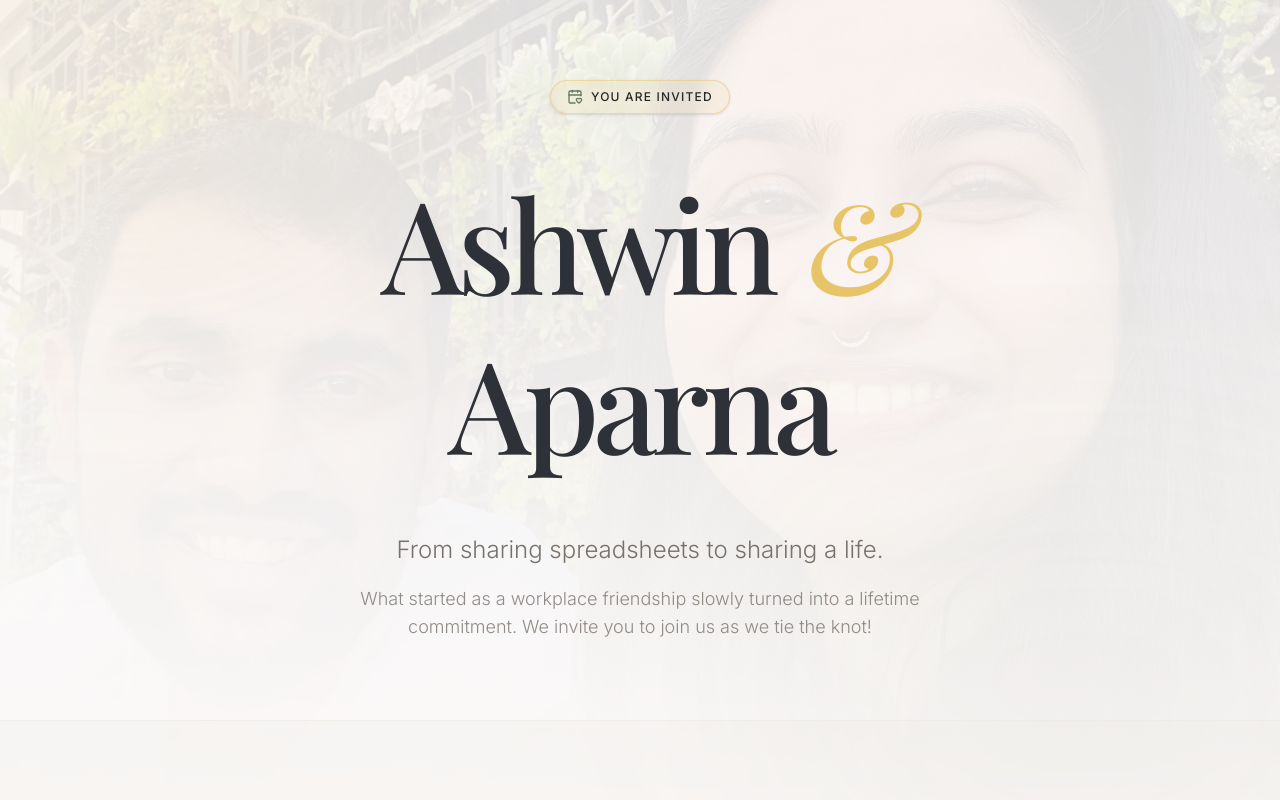
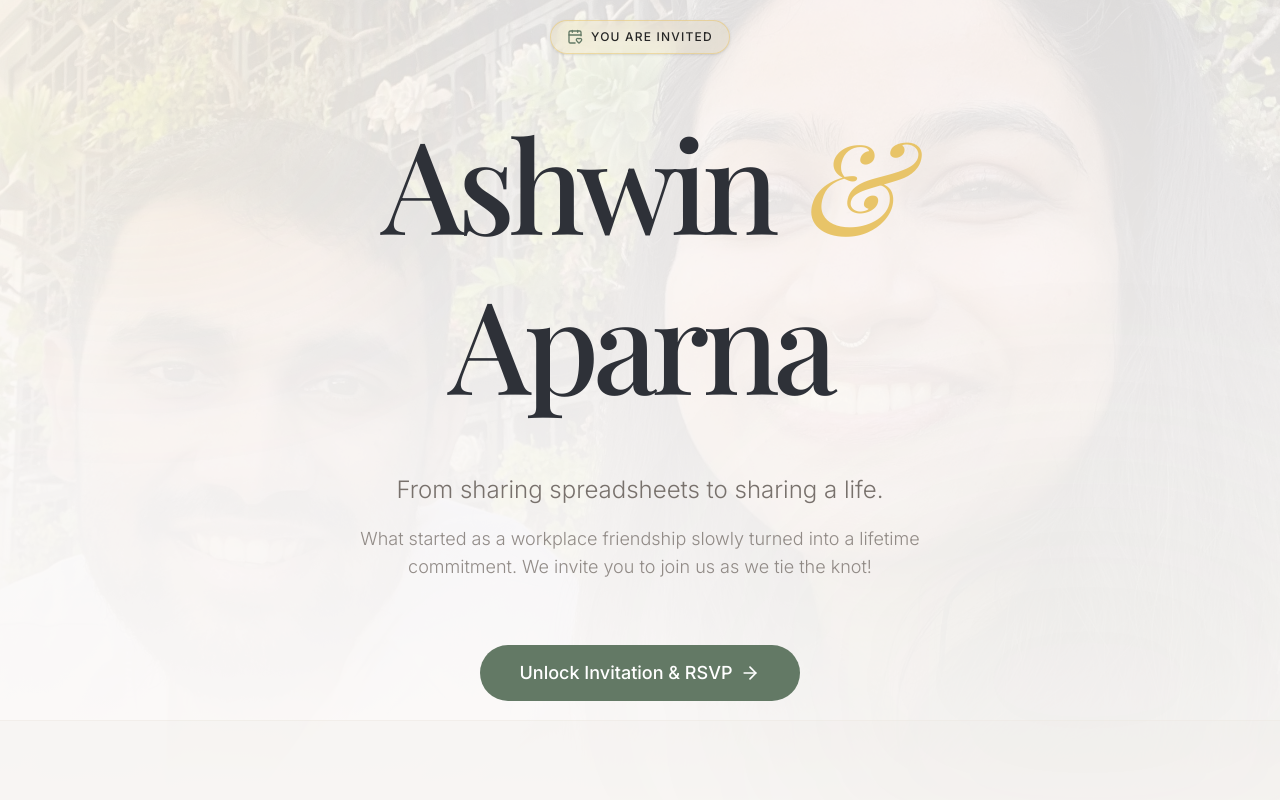
Before and after one commit to ajyy7/achuwedsappu, a Next.js app in the folder apps/web/: page / in a window 1280 px wide. Shown: the top 800 px of the page. Built offline with nearby package versions, Linux system fonts and the light colour scheme; a web font is replaced by a local one.

Commit message:
Restore RSVP button in Hero section

```diff
--- a/apps/web/src/app/page.tsx
+++ b/apps/web/src/app/page.tsx
@@ -254,6 +254,20 @@ export default function Home() {
               What started as a workplace friendship slowly turned into a lifetime commitment. We invite you to join us as we tie the knot!
             </p>
           </div>
+
+          <motion.div
+            initial={{ opacity: 0 }}
+            animate={{ opacity: 1 }}
+            transition={{ delay: 0.6, duration: 0.8 }}
+            className="flex flex-col sm:flex-row gap-4 pt-8 w-full sm:w-auto"
+          >
+            <Link href="/login">
+              <div className="group relative inline-flex h-14 items-center justify-center overflow-hidden rounded-full bg-primary px-10 font-medium text-lg text-primary-foreground transition-all duration-300 hover:scale-105 hover:bg-primary/90 hover:shadow-xl hover:shadow-primary/20 w-full sm:w-auto">
+                <span className="mr-2">Unlock Invitation & RSVP</span>
+                <ArrowRight className="w-5 h-5 transition-transform duration-300 group-hover:translate-x-1" />
+              </div>
+            </Link>
+          </motion.div>
         </motion.div>
       </section>
 
```
